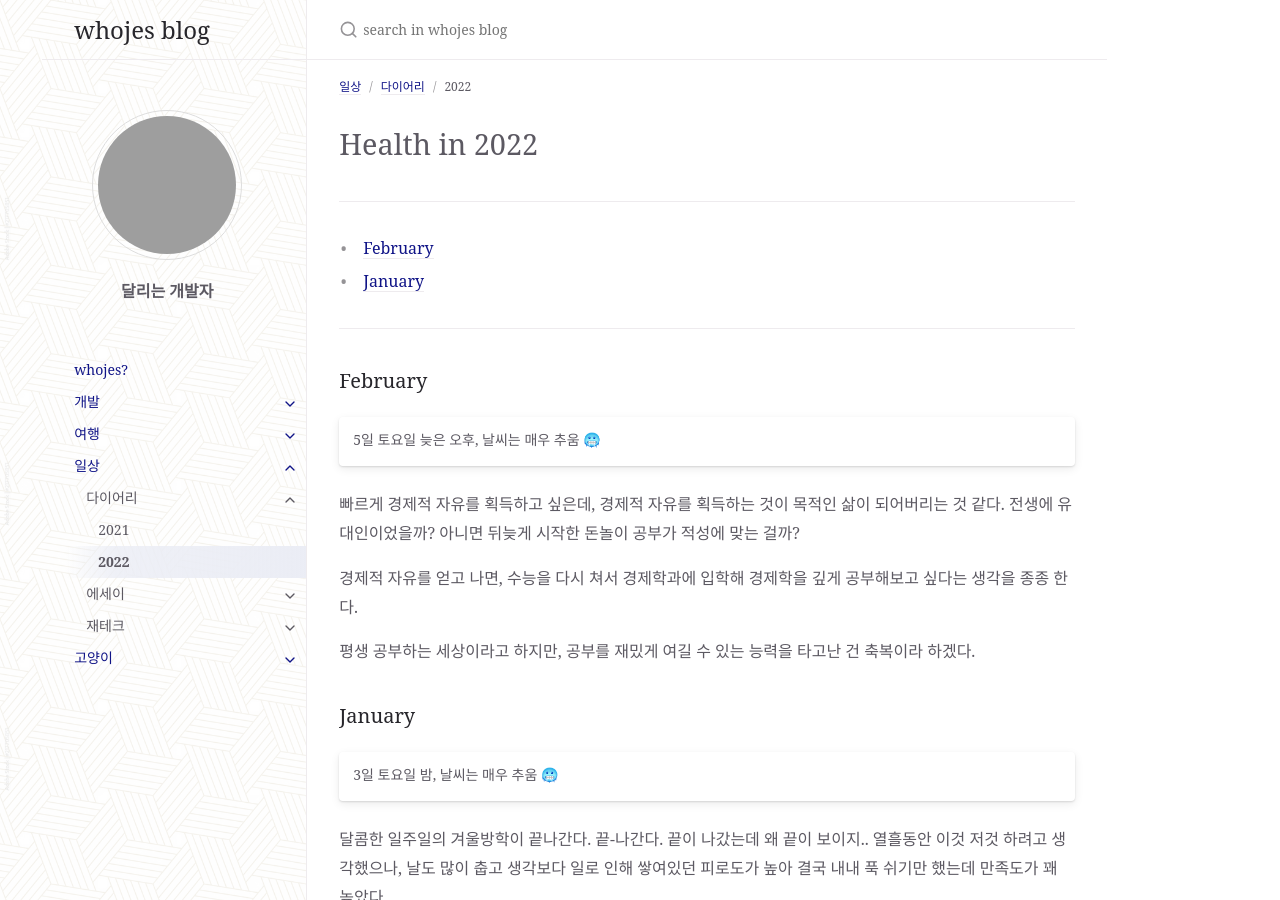
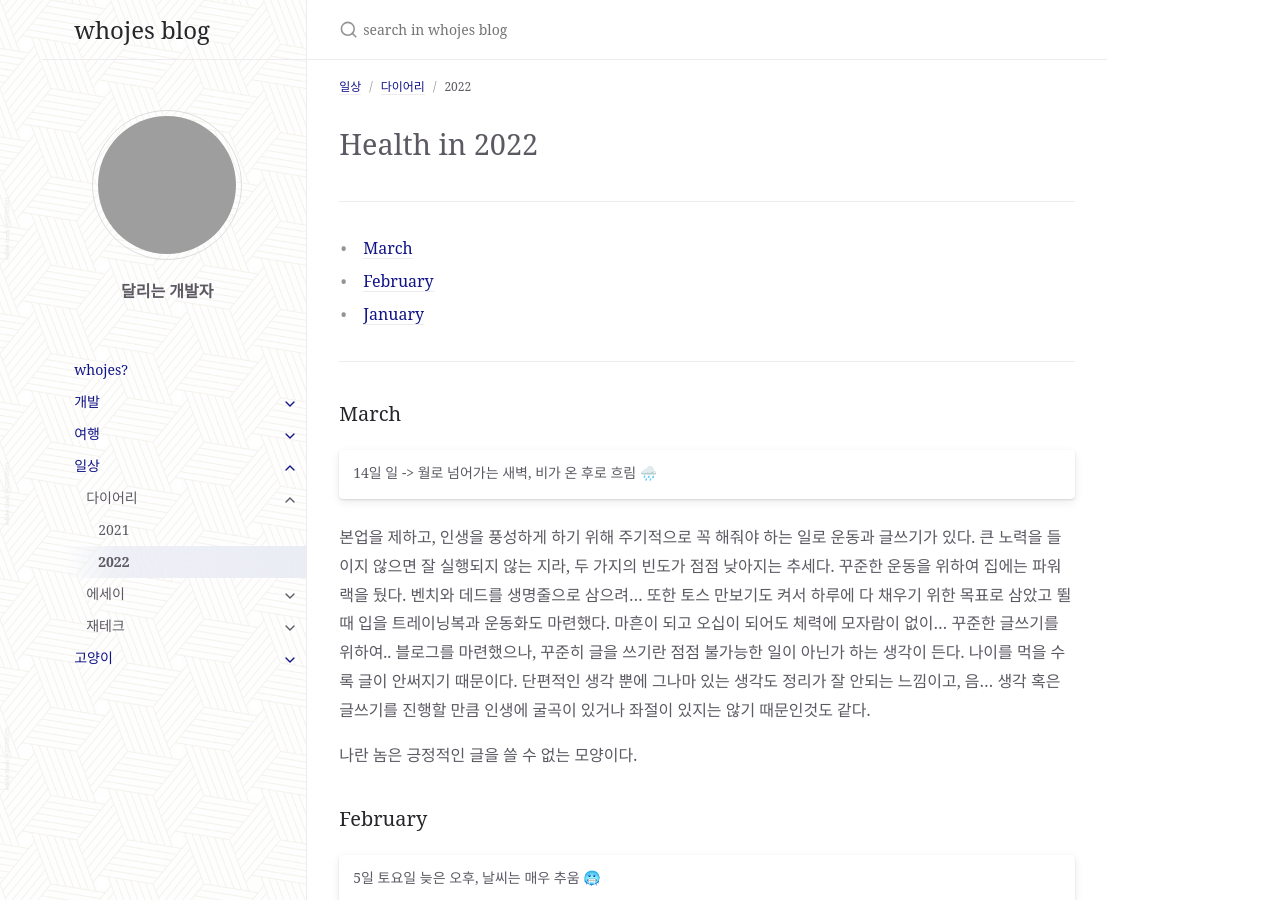
Before and after one commit to whojes/whojes.github.io, a Jekyll site: the page built from docs/life/diary/diary_2022.md, in a window 1280 px wide and 900 px high. Built offline with Jekyll 4.4.1, drawn with Linux system fonts in a browser that asks for light colours; grey boxes are pictures that could not be loaded.

Commit message:
220314 일기

```diff
--- a/docs/life/diary/diary_2022.md
+++ b/docs/life/diary/diary_2022.md
@@ -24,11 +24,21 @@ code {
 <!-- - [June](#6-june) -->
 <!-- - [May](#5-may) -->
 <!-- - [April](#4-april) -->
-<!-- - [March](#3-march) -->
-- [February](#2-february)
+- [March](#march)
+- [February](#february)
 - [January](#january)
 
 <hr/>
+
+### March
+
+| 14일 일 -> 월로 넘어가는 새벽, 비가 온 후로 흐림 🌧️
+
+본업을 제하고, 인생을 풍성하게 하기 위해 주기적으로 꼭 해줘야 하는 일로 운동과 글쓰기가 있다. 큰 노력을 들이지 않으면 잘 실행되지 않는 지라, 두 가지의 빈도가 점점 낮아지는 추세다.
+꾸준한 운동을 위하여 집에는 파워랙을 뒀다. 벤치와 데드를 생명줄으로 삼으려... 또한 토스 만보기도 켜서 하루에 다 채우기 위한 목표로 삼았고 뛸 때 입을 트레이닝복과 운동화도 마련했다. 마흔이 되고 오십이 되어도 체력에 모자람이 없이...
+꾸준한 글쓰기를 위하여.. 블로그를 마련했으나, 꾸준히 글을 쓰기란 점점 불가능한 일이 아닌가 하는 생각이 든다. 나이를 먹을 수록 글이 안써지기 때문이다. 단편적인 생각 뿐에 그나마 있는 생각도 정리가 잘 안되는 느낌이고, 음... 생각 혹은 글쓰기를 진행할 만큼 인생에 굴곡이 있거나 좌절이 있지는 않기 때문인것도 같다.
+
+나란 놈은 긍정적인 글을 쓸 수 없는 모양이다.
 
 ### February
 
```
